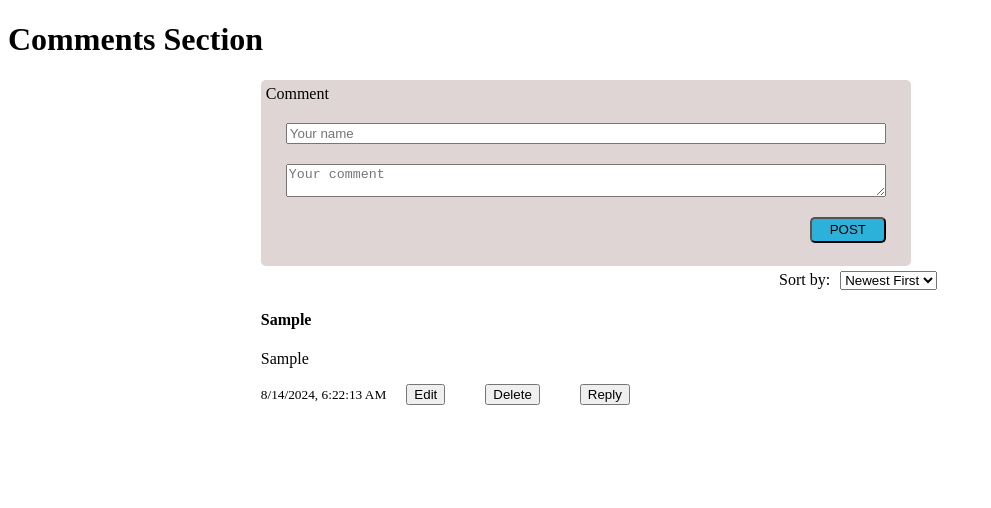
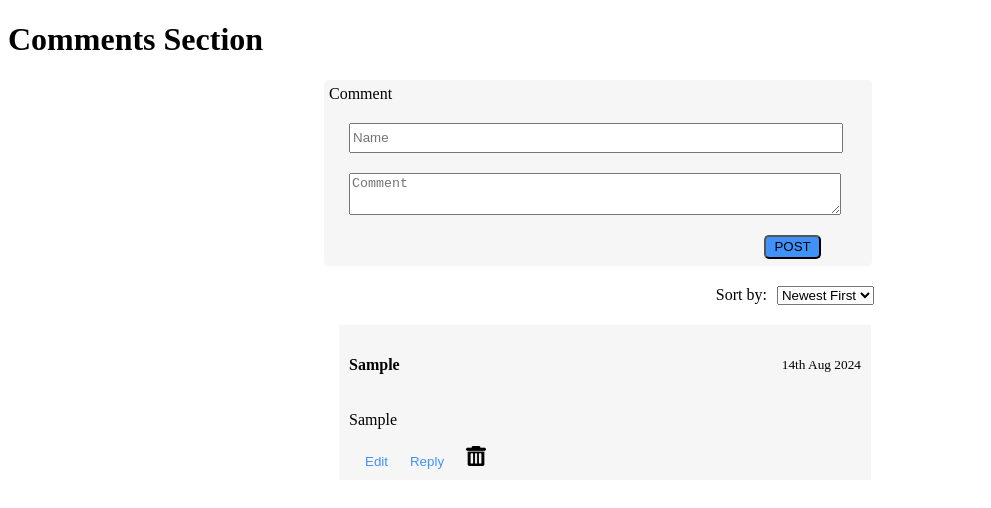
Before and after one commit to Vishesh-Paliwal/HealthFlix-Project, a React (Create React App) app: page / in a window 1280 px wide. Both pictures are taken after typing "Sample", "Sample" into the empty fields and a click on the button "POST". Shown: the top 508 px of the page, without its empty margins (0-991 px from the left). Built offline with nearby package versions, Linux system fonts and the light colour scheme.

Commit message:
Corrected UI as required

```diff
--- a/src/App.css
+++ b/src/App.css
@@ -1,6 +1,7 @@
 .sort-options {
-  margin-left: 61%;
+  margin-left: 56%;
   margin-bottom: 20px;
+  margin-top: 20px;
 }
 
 .sort-options label {
--- a/src/App.js
+++ b/src/App.js
@@ -1,4 +1,3 @@
-// src/App.js
 import React from 'react';
 import { useSelector, useDispatch } from 'react-redux';
 import CommentList from './components/CommentList';
@@ -41,7 +40,7 @@ function App() {
   return (
     <div className="App">
       <h1>Comments Section</h1>
-      <CommentForm addComment={handleAddComment} />
+      <CommentForm addComment={handleAddComment} heading="Comment" />
 
       <div className="sort-options">
         <label>Sort by:</label>
--- a/src/components/CommentForm.css
+++ b/src/components/CommentForm.css
@@ -1,9 +1,9 @@
 #comBox{
-    margin-left: 20%;
+    margin-left: 25%;
     margin-bottom: 5px;
     height: 22vh;
-    width: 50vw;
-    background-color: rgb(224, 213, 213);
+    width: 40vw;
+    background-color: #f6f6f6;
     padding: 5px;
     border-radius: 5px;
 }
@@ -11,25 +11,29 @@ form{
     display: flex;
     flex-direction: column;
     justify-content: center;
-    height: 20vh;
-    width: 50vw;
+    height: 22vh;
+    width: 40vw;
 }
 
 input{
-    height: 2vh;
+    height: 4vh;
     margin: 20px;
 }
 textarea{
-    height: 4vh;
+    height: 6vh;
     margin: 0 20px 20px 20px;
 }
 
 button{
-    margin: 0 20px 20px 20px;
+    margin: 0 0px 0px 10px;
+}
+
+button:hover{
+    cursor: pointer;
 }
 
 #post{
-    background-color: rgb(43, 177, 218);
+    background-color: #4192f8;
     border-radius: 5px;
     height: 30px;
     margin: 0 20px 20px 85%;
--- a/src/components/CommentForm.js
+++ b/src/components/CommentForm.js
@@ -1,7 +1,7 @@
 import React, { useState } from 'react';
-import './CommentForm.css'
+import './CommentForm.css';
 
-function CommentForm({ addComment }) {
+function CommentForm({ addComment, heading, height, width , theight , twidth , btnmargin , btnwidth}) {
   const [name, setName] = useState('');
   const [text, setText] = useState('');
 
@@ -17,20 +17,44 @@ function CommentForm({ addComment }) {
   };
 
   return (
-    <div id='comBox'> Comment
+    <div
+      id='comBox'
+      style={{
+        height: height || '22vh',
+        width: width || '42vw',
+      }}
+    >
+      {heading}
       <form onSubmit={handleSubmit}>
         <input
           type="text"
-        placeholder="Your name"
+          placeholder="Name"
           value={name}
+          style={{
+            height: theight || '4vh',
+            width: twidth || '38vw',
+          }}
           onChange={(e) => setName(e.target.value)}
         />
         <textarea
-        placeholder="Your comment"
+          placeholder="Comment"
           value={text}
+          style={{
+            height: theight || '6vh',
+            width: twidth || '38vw',
+          }}
           onChange={(e) => setText(e.target.value)}
         />
-      <button id='post' type="submit">POST</button>
+        <button
+          id='post'
+          type="submit"
+          style={{
+            marginLeft: btnmargin || '85%',
+            width : btnwidth || 'auto',
+          }}
+        >
+          POST
+        </button>
       </form>
     </div>
   );
--- a/src/components/CommentItem.css
+++ b/src/components/CommentItem.css
@@ -1,10 +1,69 @@
 .reply-item {
-    margin-left: 20px;
+    margin-left: 50px;
     border-left: 2px solid #ccc;
     padding-left: 10px;
     margin-top: 10px;
+    background-color: #f6f6f6;
+    overflow-wrap: break-word;
   }
+  .reply-form {
+    width: 100%;
+    margin-top: 10px;
+    padding: 5px;
+    box-sizing: border-box;
+    background-color: #f9f9f9;
+    border-radius: 5px;
+  }
+
 
   .replies {
     margin-top: 10px;
   }
+
+  .comment-item{
+    width: 40vw;
+    padding: 10px;
+    background-color: #f6f6f6;
+    margin: 15px;
+    overflow-wrap: break-word;
+  }
+
+  #editbtn{
+    color: #4192f8;
+    background-color: #f6f6f6;;
+    border: none;
+  }
+  #replybtn{
+    color: #4192f8;
+    background-color: #f6f6f6;;
+    border: none;
+  }
+
+  #namendate{
+    display: flex;
+    justify-content: space-between;
+    align-items: center;
+  }
+  #replyEditBtn{
+    color: #4192f8;
+    background-color: #f6f6f6;;
+    border: none;
+  }
+
+  .delImg{
+    height: 20px;
+    width: 20px;
+  }
+
+  #delBtn{
+    color: #4192f8;
+    background-color: #f6f6f6;;
+    border: none;
+  }
+
+  #abc{
+    transform: translateX(30%);
+    margin-top: 20px;
+    margin-left: 100px;
+    width: 0vw;
+  }
--- a/src/components/CommentItem.js
+++ b/src/components/CommentItem.js
@@ -1,6 +1,7 @@
 import './CommentItem.css'
 import React, { useState } from 'react';
 import CommentForm from './CommentForm';
+import deleteimg from '../Assets/delete_12236949.png'
 
 function CommentItem({ comment, deleteComment, editComment, addReply, deleteReply, editReply }) {
   const [isEditing, setIsEditing] = useState(false);
@@ -26,10 +27,35 @@ function CommentItem({ comment, deleteComment, editComment, addReply, deleteRepl
   const handleDeleteReply = (replyId) => {
     deleteReply(comment.id, replyId);
   };
+  function formatDate(dateString) {
+    const date = new Date(dateString);
+
+    if (isNaN(date.getTime())) {
+      return "Invalid Date";
+    }
+
+    const day = date.getDate();
+    const month = date.toLocaleString('default', { month: 'short' });
+    const year = date.getFullYear();
+
+    function getOrdinalSuffix(day) {
+      if (day > 3 && day < 21) return 'th';
+      switch (day % 10) {
+        case 1: return 'st';
+        case 2: return 'nd';
+        case 3: return 'rd';
+        default: return 'th';
+      }
+    }
+
+    return `${day}${getOrdinalSuffix(day)} ${month} ${year}`;
+  }
 
   return (
     <div className="comment-item">
+        <div id='namendate'>
       <h4>{comment.name}</h4>
+      <small>{formatDate(comment.date)}</small></div>
       {isEditing ? (
         <textarea
           value={newText}
@@ -38,28 +64,28 @@ function CommentItem({ comment, deleteComment, editComment, addReply, deleteRepl
       ) : (
         <p>{comment.text}</p>
       )}
-      <small>{comment.date.toLocaleString()}</small>
-      <button onClick={handleEdit}>
+
+      <button id='editbtn' onClick={handleEdit}>
         {isEditing ? 'Save' : 'Edit'}
       </button>
-      <button onClick={() => deleteComment(comment.id)}>Delete</button>
-      <button onClick={() => setShowReplyForm(!showReplyForm)}>Reply</button>
+      <button id='replybtn' onClick={() => setShowReplyForm(!showReplyForm)}>Reply</button>
+      <button id='delBtn' onClick={() => deleteComment(comment.id)}><img className="delImg" src={deleteimg} alt="linkedin"></img></button>
 
       {showReplyForm && (
-        <CommentForm addComment={handleReply} />
+        <div id='abc'><CommentForm addComment={handleReply} heading="Reply" height='22vh' width='5vw' twidth='30vw' btnmargin='70%' btnwidth='70px' /></div>
       )}
 
       {comment.replies && comment.replies.length > 0 && (
         <div className="replies">
           {comment.replies.map(reply => (
             <div key={reply.id} className="reply-item">
-              <h4>{reply.name}</h4>
+              <div id='namendate'><h4>{reply.name}</h4>
+              <small>{formatDate(reply.date)}</small></div>
               <p>{reply.text}</p>
-              <small>{reply.date.toLocaleString()}</small>
-              <button onClick={() => handleEditReply(reply.id, prompt('Edit your reply', reply.text))}>
+              <button id='replyEditBtn' onClick={() => handleEditReply(reply.id, prompt('Edit your reply', reply.text))}>
                 Edit
               </button>
-              <button onClick={() => handleDeleteReply(reply.id)}>Delete</button>
+              <button id='delBtn' onClick={() => handleDeleteReply(reply.id)}><img className="delImg" src={deleteimg} alt="linkedin"></img></button>
             </div>
           ))}
         </div>
--- a/src/components/CommentList.css
+++ b/src/components/CommentList.css
@@ -1,3 +1,3 @@
 .comment-list{
-    margin-left: 20%;
+    margin-left: 25%;
 }
--- a/src/index.js
+++ b/src/index.js
@@ -1,4 +1,3 @@
-// src/index.js
 import React from 'react';
 import ReactDOM from 'react-dom';
 import { Provider } from 'react-redux';
--- a/src/reducers.js
+++ b/src/reducers.js
@@ -1,9 +1,8 @@
-// src/reducers.js
 import { ADD_COMMENT, DELETE_COMMENT, EDIT_COMMENT, ADD_REPLY, DELETE_REPLY, EDIT_REPLY, SET_SORT_ORDER } from './actions';
 
 const initialState = {
   comments: [],
-  sortOrder: 'newest', // Default sort order
+  sortOrder: 'newest',
 };
 
 function rootReducer(state = initialState, action) {
--- a/src/store.js
+++ b/src/store.js
@@ -1,8 +1,6 @@
-// src/store.js
 import { createStore } from 'redux';
 import rootReducer from './reducers';
 
-// Load state from localStorage
 const loadState = () => {
   try {
     const serializedState = localStorage.getItem('commentsAppState');
@@ -13,7 +11,6 @@ const loadState = () => {
   }
 };
 
-// Save state to localStorage
 const saveState = (state) => {
   try {
     const serializedState = JSON.stringify(state);
@@ -31,7 +28,7 @@ const store = createStore(
   window.__REDUX_DEVTOOLS_EXTENSION__ && window.__REDUX_DEVTOOLS_EXTENSION__()
 );
 
-// Save state to localStorage on every state change
+
 store.subscribe(() => {
   saveState(store.getState());
 });
```
Also changed, not shown: src/Assets/delete_12236949.png (added). Lines whose indentation alone changed are shown as unchanged.
